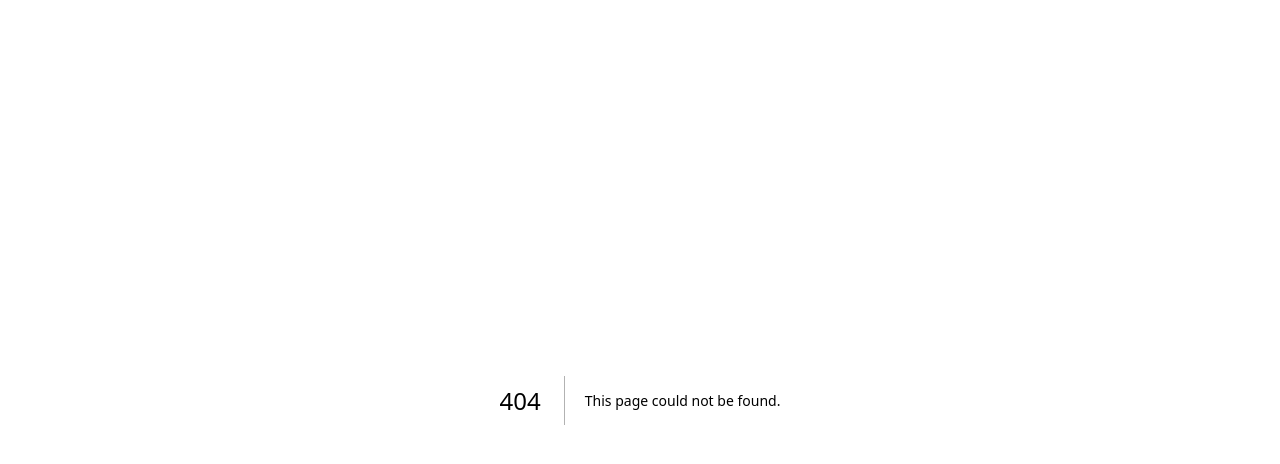
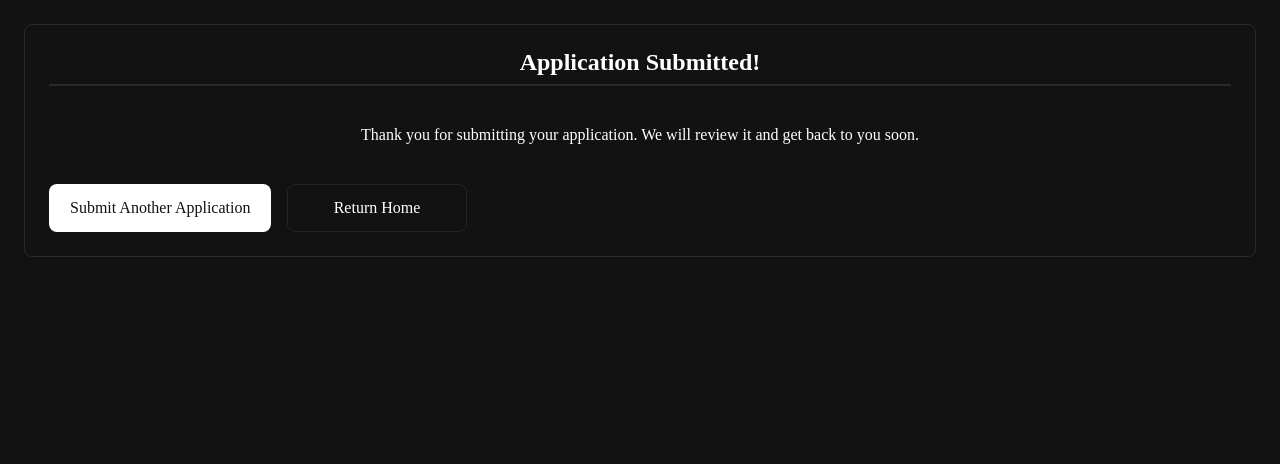
Before and after one commit to antuK3n/IM-Application-WebApp, a Next.js app in the folder apps/web/: page /success in a window 1280 px wide. Before the commit this address had no page. Shown: the top 464 px of the page. Built offline with nearby package versions, Linux system fonts and the light colour scheme.

Commit message:
feat: success page

```diff
--- /dev/null
+++ b/apps/web/app/success/page.tsx
@@ -0,0 +1,29 @@
+'use client';
+
+import Link from 'next/link';
+import styles from '../page.module.css';
+
+export default function SuccessPage() {
+  return (
+    <div className={styles.page}>
+      <div className={styles.main}>
+        <div className={styles.formContainer}>
+          <div className={styles.formSection}>
+            <h1 className={styles.title}>Application Submitted!</h1>
+            <p style={{ textAlign: 'center', marginBottom: 'var(--spacing-md)' }}>
+              Thank you for submitting your application. We will review it and get back to you soon.
+            </p>
+            <div className={styles.ctas}>
+              <Link href="/apply" className={styles.primary}>
+                Submit Another Application
+              </Link>
+              <Link href="/" className={styles.secondary}>
+                Return Home
+              </Link>
+            </div>
+          </div>
+        </div>
+      </div>
+    </div>
+  );
+}
```
